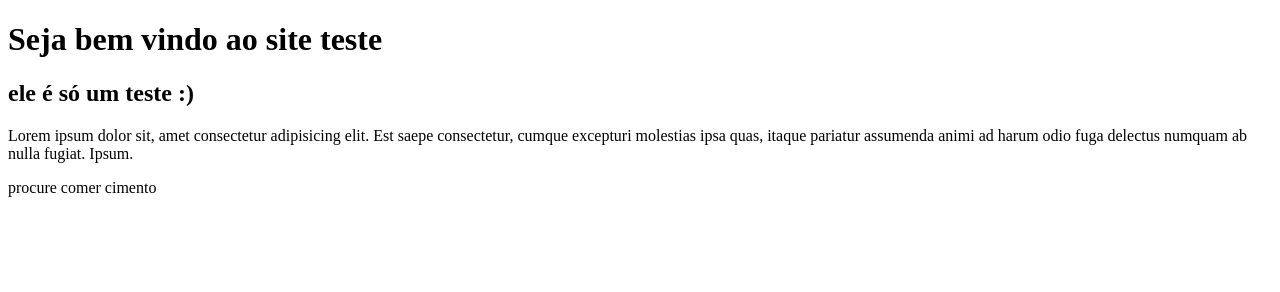
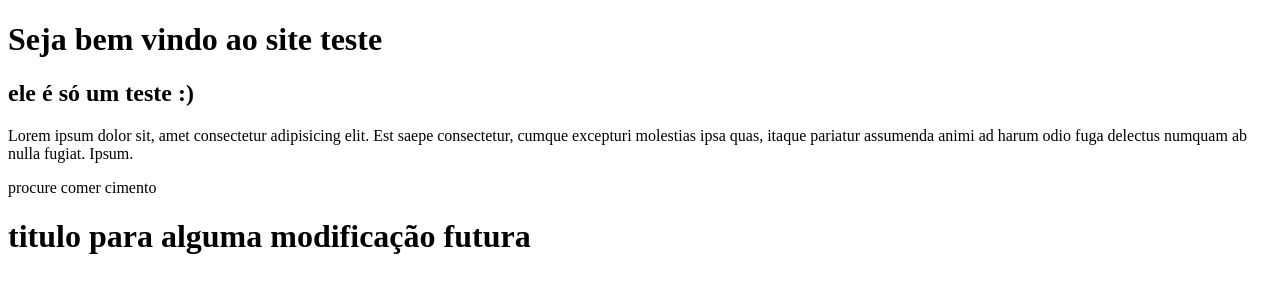
Before and after one commit to DEVsenna24/Repositoriotest, a plain HTML site: page pastasite/index.html in a window 1280 px wide. Drawn offline with Linux system fonts and the light colour scheme.

Commit message:
mais uma modificação no sita

```diff
--- a/pastasite/index.html
+++ b/pastasite/index.html
@@ -10,5 +10,6 @@
     <h2>ele é só um teste :)</h2>
     <p>Lorem ipsum dolor sit, amet consectetur adipisicing elit. Est saepe consectetur, cumque excepturi molestias ipsa quas, itaque pariatur assumenda animi ad harum odio fuga delectus numquam ab nulla fugiat. Ipsum.</p>
     <p>procure comer cimento</p>
+    <h1>titulo para alguma modificação futura</h1>
 </body>
 </html>
```
